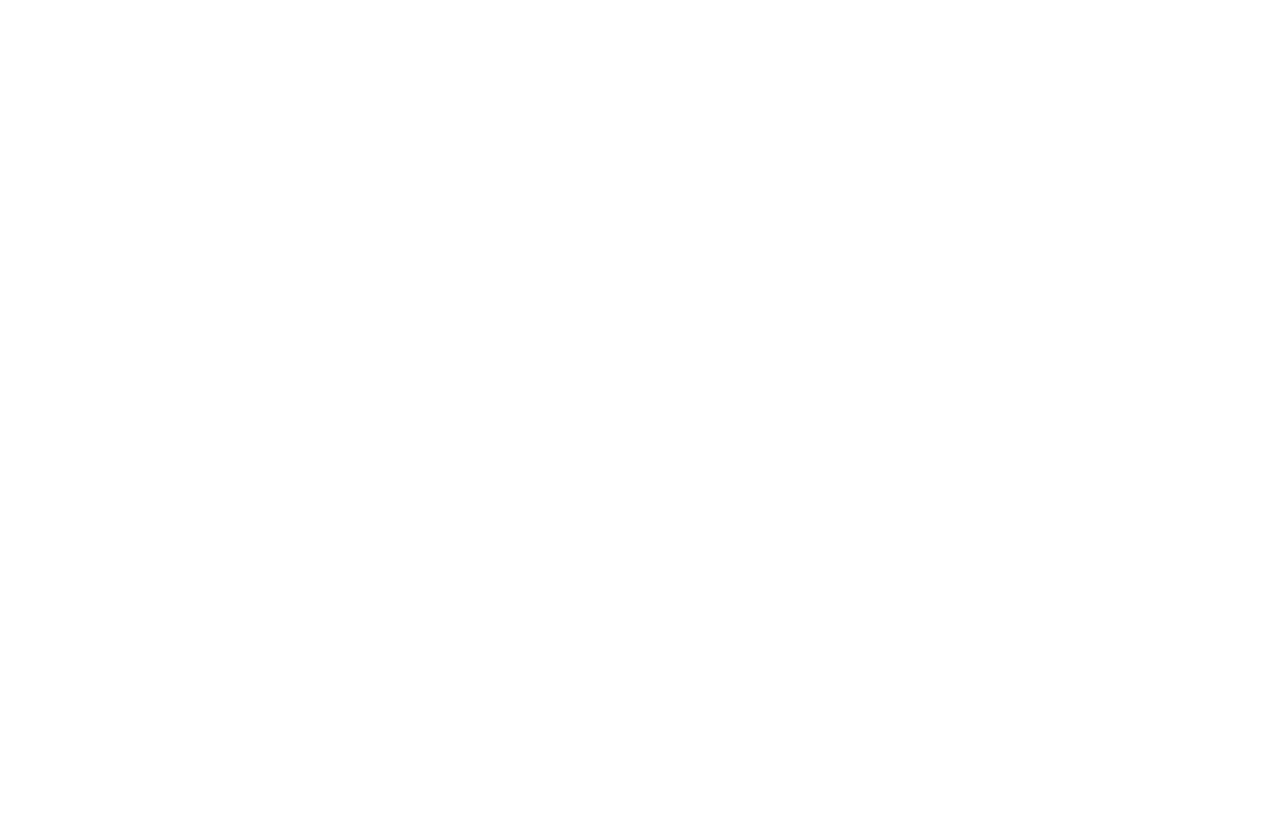
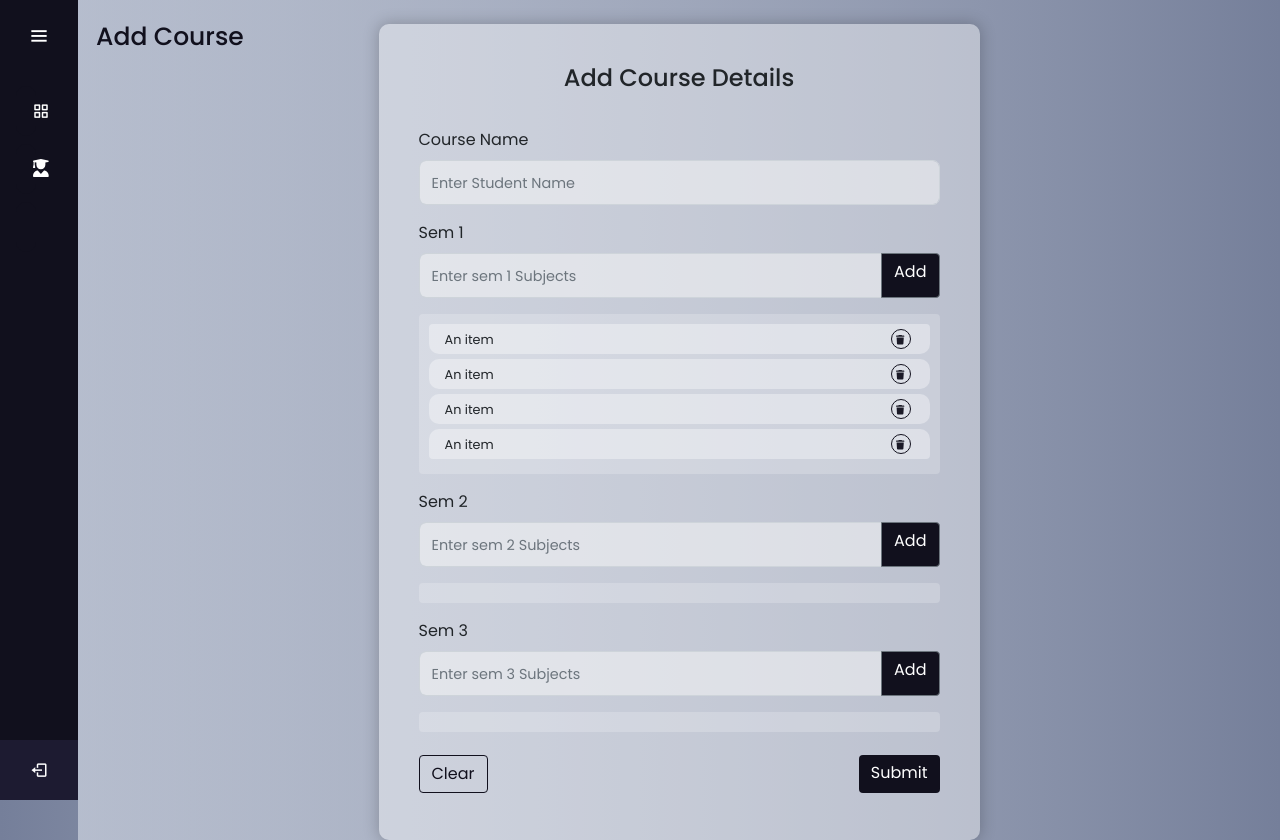
Before and after one commit to fasilkp/internal-mark-uploader, a React (Create React App) app: page /admin/edit-course in a window 1280 px wide. Before the commit this address had no page. Before the commit the page ends 800 px from the top, so only its background shows below. Built offline with nearby package versions, Linux system fonts and the light colour scheme; grey boxes are pictures that could not be loaded.

Commit message:
Edit course page created

```diff
--- a/src/App.js
+++ b/src/App.js
@@ -15,6 +15,7 @@
           <Route path={"/admin/add-student"} element={<Admin tag="AddStudent"/>}/>
           <Route path={"/admin/edit-student"} element={<Admin tag="EditStudent"/>}/>
           <Route path={"/admin/add-course"} element={<Admin tag="AddCourse"/>}/>
+          <Route path={"/admin/edit-course"} element={<Admin tag="EditCourse"/>}/>
           <Route path={"/admin/add-teacher"} element={<Admin tag="AddTeacher"/>}/>
           <Route path={"/admin/edit-teacher"} element={<Admin tag="EditTeacher"/>}/>
         </Routes>
--- a/src/Components/AddCourse/AddCourse.js
+++ b/src/Components/EditCourse/EditCourse.js
@@ -2,9 +2,9 @@
 import { Fragment } from 'react/cjs/react.development'
 import { FontAwesomeIcon } from '@fortawesome/react-fontawesome'
 import "../../common styles/containerStyles.css"
-import "./AddCourse.css"
+import "./../AddCourse/AddCourse.css"
 
-function AddCourse() {
+function EditCourse() {
   return (
       <Fragment>
     <div className="text">Add Course</div>
@@ -51,7 +51,7 @@
             </div>
 
             <div className="btn">
-                <button type="reset" className="btn btn-danger">reset</button>
+                <button type="reset" className="btn btn-danger">Clear</button>
                 <button type="submit" className="btn btn-primary">Submit</button>
             </div>
 
@@ -62,4 +62,4 @@
   )
 }
 
-export default AddCourse
+export default EditCourse
--- a/src/pages/Admin Pages/admin/Admin.js
+++ b/src/pages/Admin Pages/admin/Admin.js
@@ -9,6 +9,7 @@
 import AddTeacher from "../../../Components/AddTeacher/AddTeacher";
 import { FontAwesomeIcon } from "@fortawesome/react-fontawesome";
 import EditTeacher from "../../../Components/EditTeacher/EditTeacher";
+import EditCourse from "../../../Components/EditCourse/EditCourse";
 import { Link } from "react-router-dom";
 
 const components = {
@@ -19,7 +20,8 @@
   EditStudent,
   AddCourse,
   AddTeacher,
-  EditTeacher
+  EditTeacher,
+  EditCourse
 };
 
 function Admin(props) {
```
